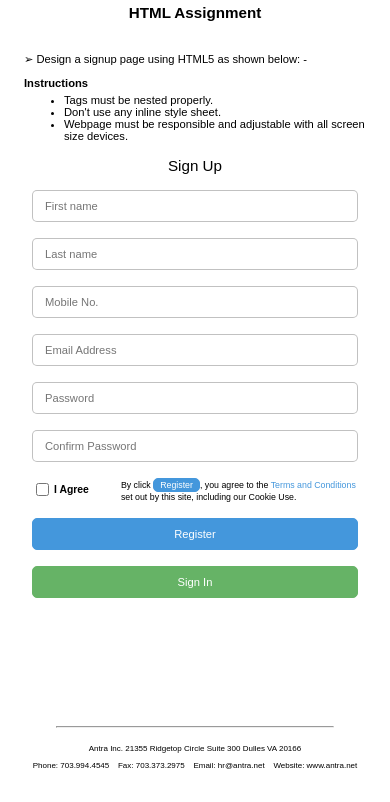
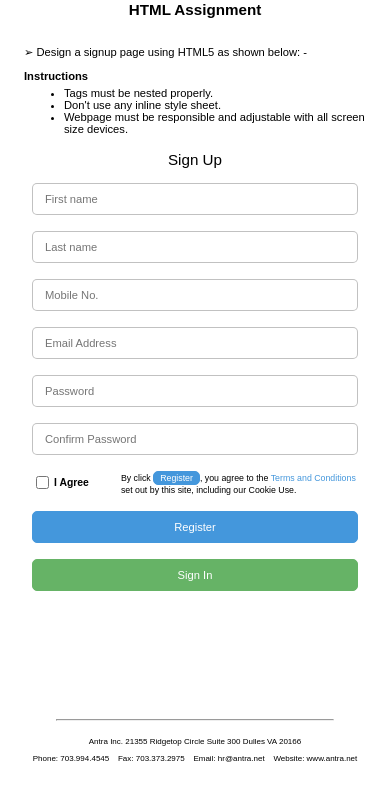
Before and after one commit to phuongng/HTMLAssignment, a plain HTML site: page index.html in a window 390 px wide. Shown: the part 89-891 px from the top of the page. Drawn offline with Linux system fonts and the light colour scheme.

Commit message:
Update style.css

```diff
--- a/style.css
+++ b/style.css
@@ -17,7 +17,7 @@ body {
 
 h1 {
   text-align: center;
-  margin: 2rem 0;
+  padding: 2rem 0;
 }
 
 .instruction {
@@ -147,6 +147,10 @@ hr {
   .button {
     font-size: 1rem;
   }
+
+  h1 {
+    padding: 1rem 0;
+  }
 }
 
 @media (max-width: 920px) {
```
